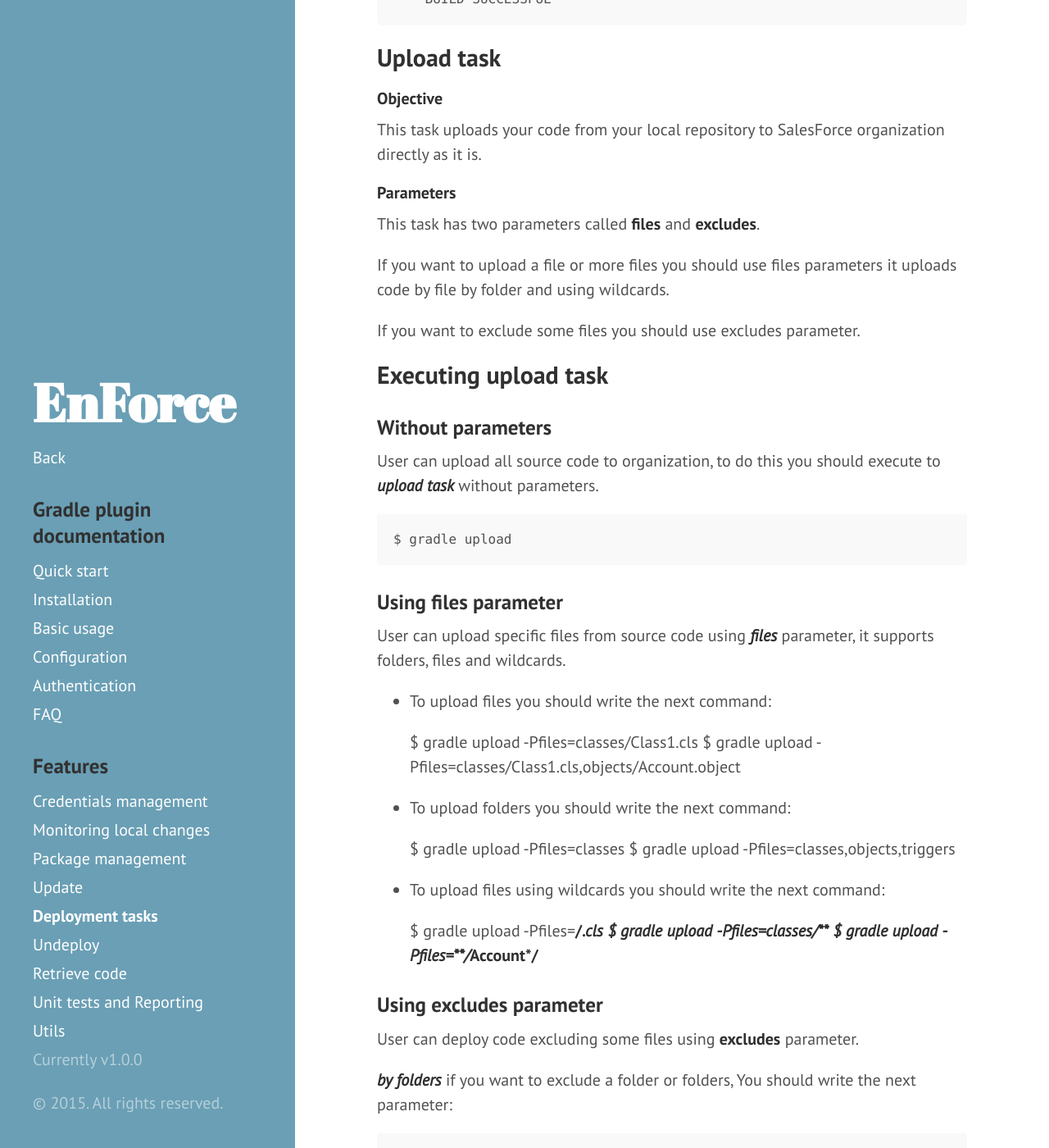
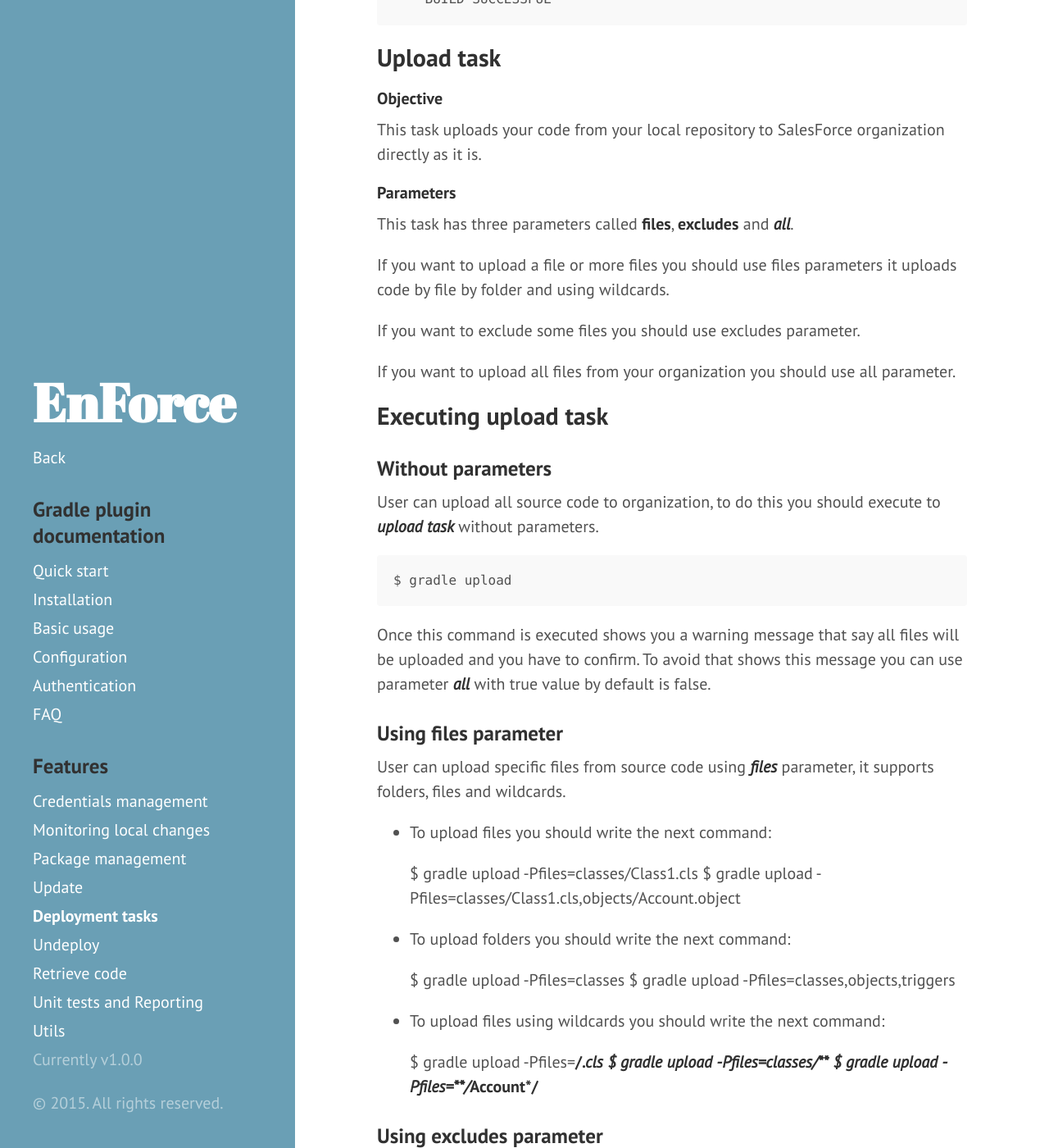
Before and after one commit to fundacionjala/enforce-gradle-plugin, a Jekyll site: the page built from _docs/deployment.md, in a window 1280 px wide and 1400 px high, scrolled down 5140 px. Shown: the whole window at 82% size. Built offline with Jekyll 4.4.1, drawn with Linux system fonts in a browser that asks for light colours.

Commit message:
parameter all added into upload task

```diff
--- a/_docs/deployment.md
+++ b/_docs/deployment.md
@@ -195,11 +195,13 @@ This task uploads your code from your local repository to SalesForce organizatio
 
 #### **Parameters**
 
-This task has two parameters called **files** and **excludes**.
+This task has three parameters called **files**, **excludes** and ***all***.
 
 If you want to upload a file or more files you should use files parameters it uploads code by file by folder and using wildcards.
 
 If you want to exclude some files you should use excludes parameter.
+
+If you want to upload all files from your organization you should use all parameter.
 
 ## Executing upload task
 
@@ -208,6 +210,8 @@ If you want to exclude some files you should use excludes parameter.
 User can upload all source code to organization, to do this you should execute to ***upload task*** without parameters.
 
 	$ gradle upload
+
+Once this command is executed shows you a warning message that say all files will be uploaded and you have to confirm. To avoid that shows  this message you can use parameter ***all*** with true value by default is false.
 
 ### Using files parameter
 
```
